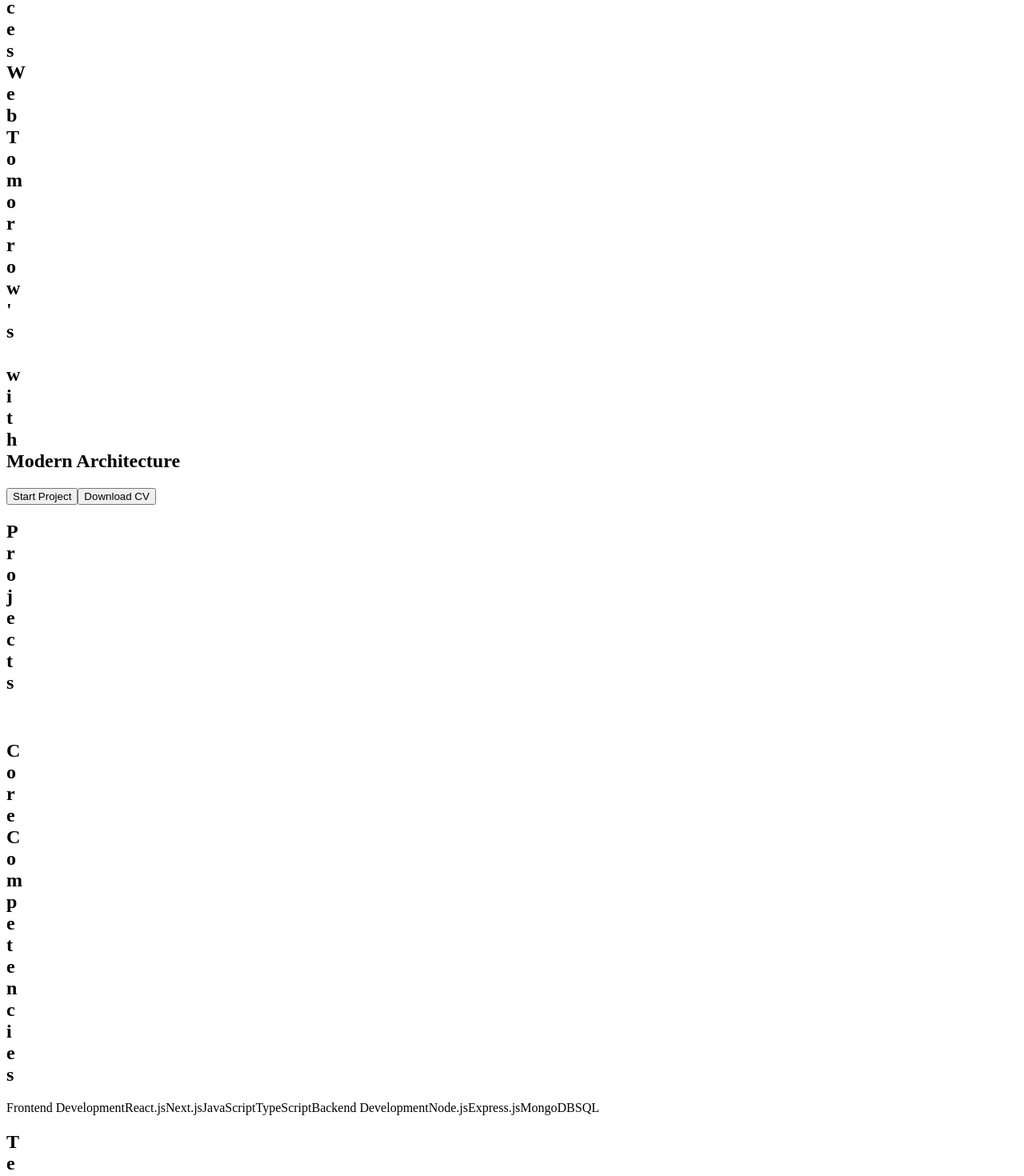
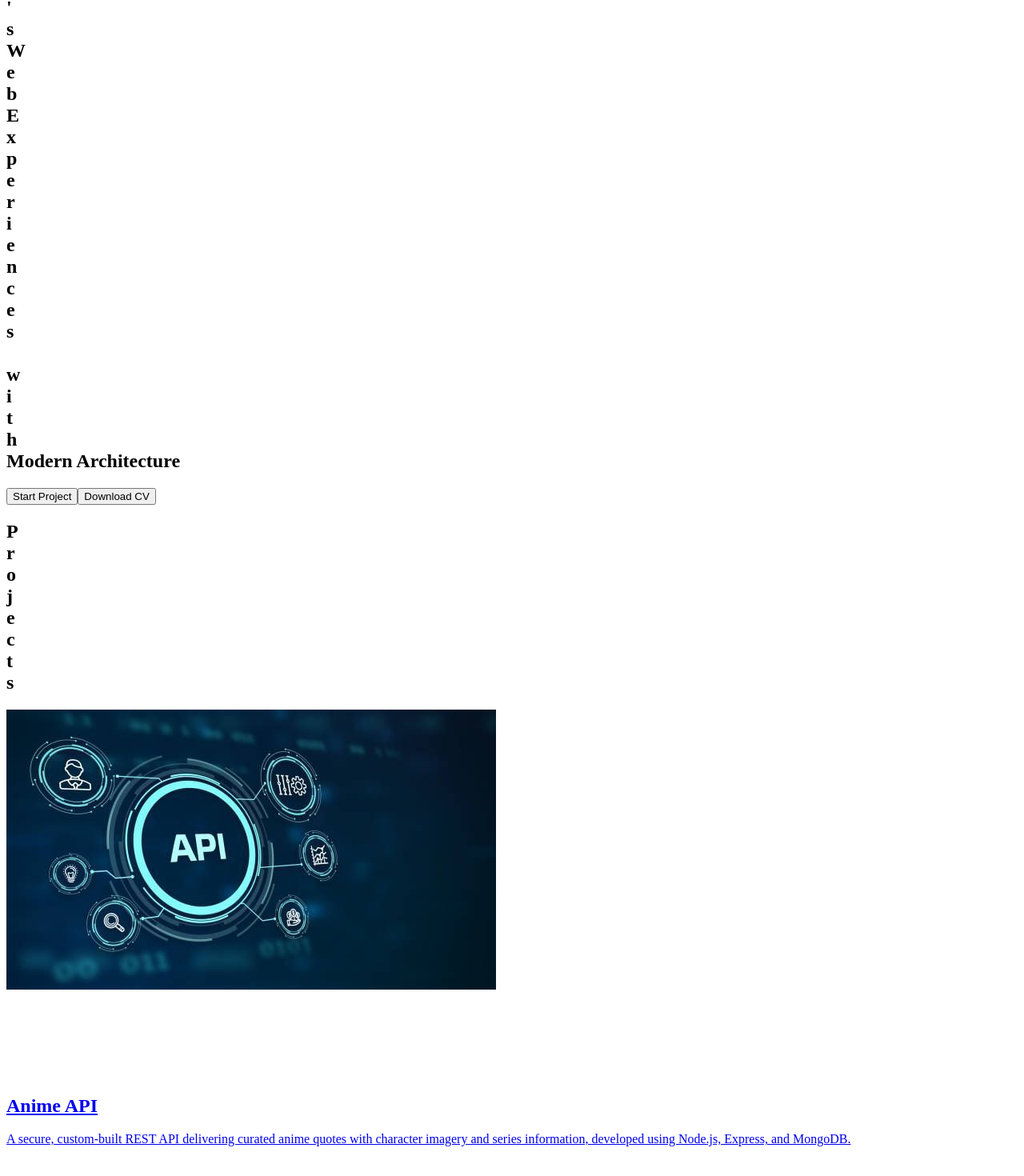
Before and after one commit to neeranjan-bhardwaj/Portfolio, a Next.js app: page / in a window 1280 px wide. Shown: the part 614-2084 px from the top of the page at 80% size. Built offline with nearby package versions, Linux system fonts and the light colour scheme.

Commit message:
Add staff and fix bugs

```diff
--- a/src/app/page.tsx
+++ b/src/app/page.tsx
@@ -1,11 +1,108 @@
 "use client"
 
 import Image from 'next/image';
-import Link from 'next/link';
-import React, { useEffect, useRef, useState } from 'react'
+import React, { ReactNode, useEffect, useRef, useState } from 'react'
 import {motion,useAnimationControls} from 'motion/react'
 
 const page = () => {
+
+  const Hover=(arr: string[]):ReactNode=>{
+    return (arr.map((e,i)=>{
+      return(
+        <motion.div
+          key={i}
+          whileHover={{
+            color:'#2AECC5',
+            scale:1.25,
+            textShadow:'0 0 20px #2AECC5',
+          }}
+          onMouseEnter={()=>{control.start('hover')}}
+          onMouseLeave={()=>{control.start('initial')}}
+          className='inline-block'
+        >{e}</motion.div>
+      )
+    }))
+  }
+
+  const Projects=(Name:string,Link:string,About:string,Img:string,Skill:String[])=>{
+  const ProjectHover=useAnimationControls()
+    return(
+      <motion.a
+          className='relative mt-4'
+          onMouseEnter={()=>{ProjectHover.start('Hover')}}
+          onMouseLeave={()=>{ProjectHover.start('initial')}}
+          href={Link}
+          whileHover={{
+            scale:1.1
+          }}
+          whileTap={{
+            scale: 0.9,
+          }}
+          initial={{
+            opacity:0,
+            scale:0
+          }}
+          whileInView={{
+            opacity:1,
+            scale:1,
+            transition:{
+              duration:1.5
+            }
+          }}
+          >
+            <motion.img
+              className='!w-[25rem] object-contain'
+              src={Img}
+              variants={{
+                initial:{
+                  boxShadow:'none'
+                },
+                Hover:{
+                  boxShadow:'0 0 20px 5px #2AECC5'
+                }
+              }}
+              initial='initial'
+              animate={ProjectHover}
+            />
+            <motion.div
+              className='absolute flex flex-wrap justify-center gap-5 top-5 w-full'
+              variants={{
+                initial:{
+                  zIndex:-1,
+                  opacity:0,
+                  x:-200
+                },
+                Hover:{
+                  zIndex:1,
+                  opacity:1,
+                  x:0
+                }
+              }}
+              initial='initial'
+              animate={ProjectHover}
+            >
+              {Skill.map((e,i)=>{
+                return(
+                  <motion.div
+                    className="bg-gray-800 text-white px-4 py-2 rounded"
+                    key={i}
+                    whileHover={{
+                      boxShadow:'0 0 20px 5px #F37F85'
+                    }}
+                  >{e}</motion.div>
+                )
+              })}
+            </motion.div>
+            <motion.h1
+              className='text-4xl mt-5 font-semibold'
+            >{Name}</motion.h1>
+            <motion.p
+            className='w-96 mt-5 text-sm'
+            >{About}</motion.p>
+      </motion.a>
+    )
+  }
+
   const [Type,setType]=useState<String>('')
   const [Index,setIndex]=useState<number>(0)
   const Mouse=useRef(null)
@@ -13,7 +110,6 @@ const page = () => {
   const [Top,setTop]=useState<number>()
   const [Left,setLeft]=useState<number>()
   const control=useAnimationControls()
-
   // for TypeWriter effect
   useEffect(()=>{
     if(Index<str.length){
@@ -133,83 +229,15 @@ const page = () => {
             delay:1.2
           }}
         >
-          {["B","u","i","l","d","i","n","g"].map((e,i)=>{
-            return(
-              <motion.div
-                key={i}
-                whileHover={{
-                  color:'#2AECC5',
-                  scale:1.25,
-                }}
-                onMouseEnter={()=>{control.start('hover')}}
-                onMouseLeave={()=>{control.start('initial')}}
-                className='inline-block'
-              >{e}</motion.div>
-            )
-          })}
-
+          {Hover(["B","u","i","l","d","i","n","g"])}
           <span> </span>
-          {["E","x","p","e","r","i","e","n","c","e","s"].map((e,i)=>{
-            return(
-              <motion.div
-                key={i}
-                whileHover={{
-                  color:'#2AECC5',
-                  scale:1.25,
-                }}
-                onMouseEnter={()=>{control.start('hover')}}
-                onMouseLeave={()=>{control.start('initial')}}
-                className='inline-block'
-              >{e}</motion.div>
-            )
-          })}
-
+          {Hover(["T","o","m","o","r","r","o","w","'","s"])}
           <span> </span>
-          {["W","e","b"].map((e,i)=>{
-            return(
-              <motion.div
-                key={i}
-                whileHover={{
-                  color:'#2AECC5',
-                  scale:1.25,
-                }}
-                onMouseEnter={()=>{control.start('hover')}}
-                onMouseLeave={()=>{control.start('initial')}}
-                className='inline-block'
-              >{e}</motion.div>
-            )
-          })}
-
+          {Hover(["W","e","b"])}
           <span> </span>
-          {["T","o","m","o","r","r","o","w","'","s"].map((e,i)=>{
-            return(
-              <motion.div
-                key={i}
-                whileHover={{
-                  color:'#2AECC5',
-                  scale:1.25,
-                }}
-                onMouseEnter={()=>{control.start('hover')}}
-                onMouseLeave={()=>{control.start('initial')}}
-                className='inline-block'
-              >{e}</motion.div>
-            )
-          })}
+          {Hover(["E","x","p","e","r","i","e","n","c","e","s"])}
           <br/>
-            {["w","i","t","h"," "].map((e,i)=>{
-              return(
-                <motion.div
-                  key={i}
-                  whileHover={{
-                    color:'#2AECC5',
-                    scale:1.25
-                  }}
-                  onMouseEnter={()=>{control.start('hover')}}
-                  onMouseLeave={()=>{control.start('initial')}}
-                  className='inline-block'
-                >{e}</motion.div>
-              )
-            })}
+            {Hover(["w","i","t","h"," "])}
           <div className=' inline-block bg-gradient-to-r from-[#2AECC5] to-[#F37F85] text-transparent bg-clip-text'>
             {Type}
           </div>
@@ -269,31 +297,24 @@ const page = () => {
       <section id="projects" className="py-12 px-8 font-Cormorant">
         <motion.h2
           className="text-center text-2xl md:text-4xl font-bold mb-8"
-        >{["P","r","o","j","e","c","t","s"].map((e,i)=>{
-          return(
-            <motion.div
-              key={i}
-              whileHover={{
-                color:'#2AECC5',
-                scale:1.25,
-              }}
-              onMouseEnter={()=>{control.start('hover')}}
-              onMouseLeave={()=>{control.start('initial')}}
-              className='inline-block'
-            >{e}</motion.div>
-          )
-        })}</motion.h2>
-        <div className="grid grid-cols-1 md:grid-cols-2 gap-8">
-          <motion.div
-            className=''
-          >
-            <motion.img
-              className=''
-            />
-            <motion.h2
-              className=''
-            ></motion.h2>
-          </motion.div>
+          initial={{
+            opacity:0,
+            y: 200
+          }}
+          whileInView={{
+            opacity:1,
+            y: 0,
+            transition:{
+              duration:1
+            }
+          }}
+        >
+          {Hover(["P","r","o","j","e","c","t","s"])}
+        </motion.h2>
+        <div className="justify-items-center grid md:grid-cols-2 gap-8">
+          {Projects('Anime API','https://github.com/neeranjan-bhardwaj/AnimeQuote','A secure, custom-built REST API delivering curated anime quotes with character imagery and series information, developed using Node.js, Express, and MongoDB.','/API.jpeg',["NodeJS","ExpressJS","MongoDB","TypeScript","Backend Development","Secure API Development"])}
+          {Projects('Smart-AI','https://github.com/neeranjan-bhardwaj/Smart-AI','An intelligent roadmap generator powered by Google Gemini API, creating personalized learning paths for gaming, coding, and various skills through Next.js architecture.','',["Frontend Development","Backend Development","Next JS","React JS","JavaScript","ShadCN UI"])}
+          {Projects('Smart-Text','https://github.com/neeranjan-bhardwaj/Smart-Text',"A sophisticated content creation platform leveraging Google Gemini API that enables writers to generate, enhance, and refine scripts with AI assistance, built on Next.js.","",["Frontend Development","Backend Development","Next JS","React JS","JavaScript","TypeScript","ShadCN UI"])}
         </div>
       </section>
 
@@ -316,38 +337,12 @@ const page = () => {
           <h2
             className="w-full text-center text-2xl md:text-4xl font-bold mb-8 overflow-hidden"
           >
-            {["C","o","r","e"].map((e,i)=>{
-            return(
-              <motion.div
-                key={i}
-                whileHover={{
-                  color:'#2AECC5',
-                  scale:1.25,
-                }}
-                onMouseEnter={()=>{control.start('hover')}}
-                onMouseLeave={()=>{control.start('initial')}}
-                className='inline-block'
-              >{e}</motion.div>
-            )
-          })}
+            {Hover(["C","o","r","e"])}
             <span> </span>
-            {["C","o","m","p","e","t","e","n","c","i","e","s"].map((e,i)=>{
-              return(
-                <motion.div
-                  key={i}
-                  whileHover={{
-                    color:'#2AECC5',
-                    scale:1.25,
-                  }}
-                  onMouseEnter={()=>{control.start('hover')}}
-                  onMouseLeave={()=>{control.start('initial')}}
-                  className='inline-block'
-                >{e}</motion.div>
-              )
-            })}
+            {Hover(["C","o","m","p","e","t","e","n","c","i","e","s"])}
           </h2>
           <div className="flex flex-wrap justify-center gap-5">
-            {["Frontend Development", "React.js", "Next.js", "JavaScript", "TypeScript", "Backend Development", "Node.js", "Express.js", "MongoDB", "SQL"].map(skill => (
+            {["Frontend Development", "Backend Development", "React.js", "Next.js", "JavaScript","TypeScript", "Node.js", "Express.js", "MongoDB", "SQL"].map(skill => (
               <motion.span
                 key={skill}
                 className="bg-gray-800 text-white px-4 py-2 rounded"
@@ -377,45 +372,19 @@ const page = () => {
           }}
           transition={{
             duration:1,
-            delay:1
+            delay:1,
           }}
         >
           <h2 className="text-center text-2xl md:text-4xl font-bold mt-12 mb-8">
-          {["T","e","c","h","n","i","c","a","l"].map((e,i)=>{
-            return(
-              <motion.div
-                key={i}
-                whileHover={{
-                  color:'#2AECC5',
-                  scale:1.25,
-                }}
-                onMouseEnter={()=>{control.start('hover')}}
-                onMouseLeave={()=>{control.start('initial')}}
-                className='inline-block'
-              >{e}</motion.div>
-            )
-          })}
+          {Hover(["T","e","c","h","n","i","c","a","l"])}
             <span> </span>
-            {["E","x","p","e","r","t","i","s","e"].map((e,i)=>{
-              return(
-                <motion.div
-                  key={i}
-                  whileHover={{
-                    color:'#2AECC5',
-                    scale:1.25,
-                  }}
-                  onMouseEnter={()=>{control.start('hover')}}
-                  onMouseLeave={()=>{control.start('initial')}}
-                  className='inline-block'
-                >{e}</motion.div>
-              )
-            })}
+          {Hover(["E","x","p","e","r","t","i","s","e"])}
             </h2>
           <div className="flex flex-wrap justify-center gap-5">
-            {["JavaScript", "TypeScript", "Python", "ShadCN UI", "GSAP", "JWT Authentication", "Secure API Development", "Payment Integration"].map(expertise => (
+            {["JavaScript", "TypeScript", "ShadCN UI", "GSAP", "JWT Authentication", "Secure API Development", "Payment Integration"].map(expertise => (
               <motion.span
                 key={expertise}
-                className="bg-gray-800 text-white px-4 py-2 rounded"
+                className="bg-gray-800 text-white px-4 py-2 rounded inline-block"
                 whileHover={{
                   scale: 1.25,
                   transition:{duration:0.2},
@@ -446,35 +415,9 @@ const page = () => {
           }}
         >
           <h2 className="text-center text-2xl md:text-4xl font-bold mt-12 mb-8">
-          {["S","o","f","t"].map((e,i)=>{
-            return(
-              <motion.div
-                key={i}
-                whileHover={{
-                  color:'#2AECC5',
-                  scale:1.25,
-                }}
-                onMouseEnter={()=>{control.start('hover')}}
-                onMouseLeave={()=>{control.start('initial')}}
-                className='inline-block'
-              >{e}</motion.div>
-            )
-          })}
+          {Hover(["S","o","f","t"])}
             <span> </span>
-            {["S","k","i","l","l","s"].map((e,i)=>{
-              return(
-                <motion.div
-                  key={i}
-                  whileHover={{
-                    color:'#2AECC5',
-                    scale:1.25,
-                  }}
-                  onMouseEnter={()=>{control.start('hover')}}
-                  onMouseLeave={()=>{control.start('initial')}}
-                  className='inline-block'
-                >{e}</motion.div>
-              )
-            })}
+          {Hover(["S","k","i","l","l","s"])}
             </h2>
           <div className="flex flex-wrap justify-center gap-5">
             {["Problem-Solving", "Attention to Detail", "Collaboration and Teamwork", "Adaptability and Resilience"].map(softSkill => (
```
Also changed, not shown: public/API.jpeg (added).
